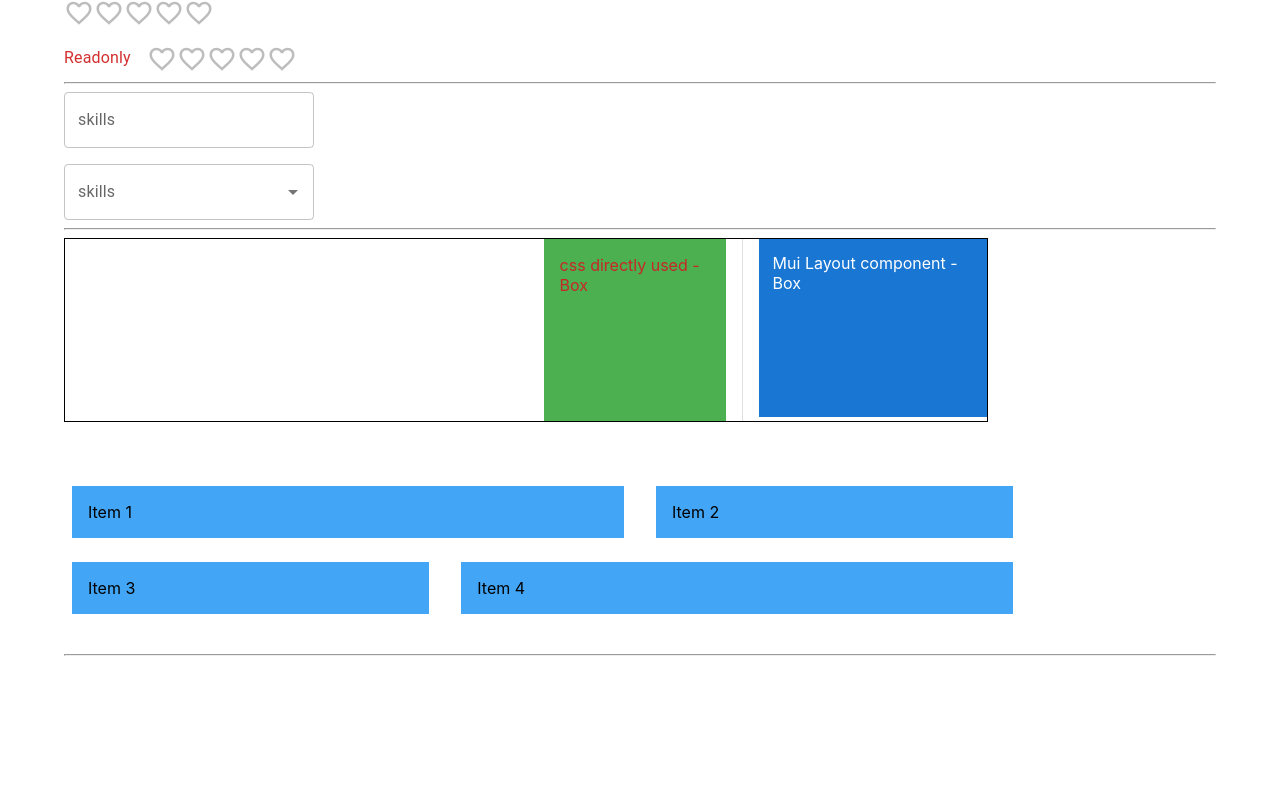
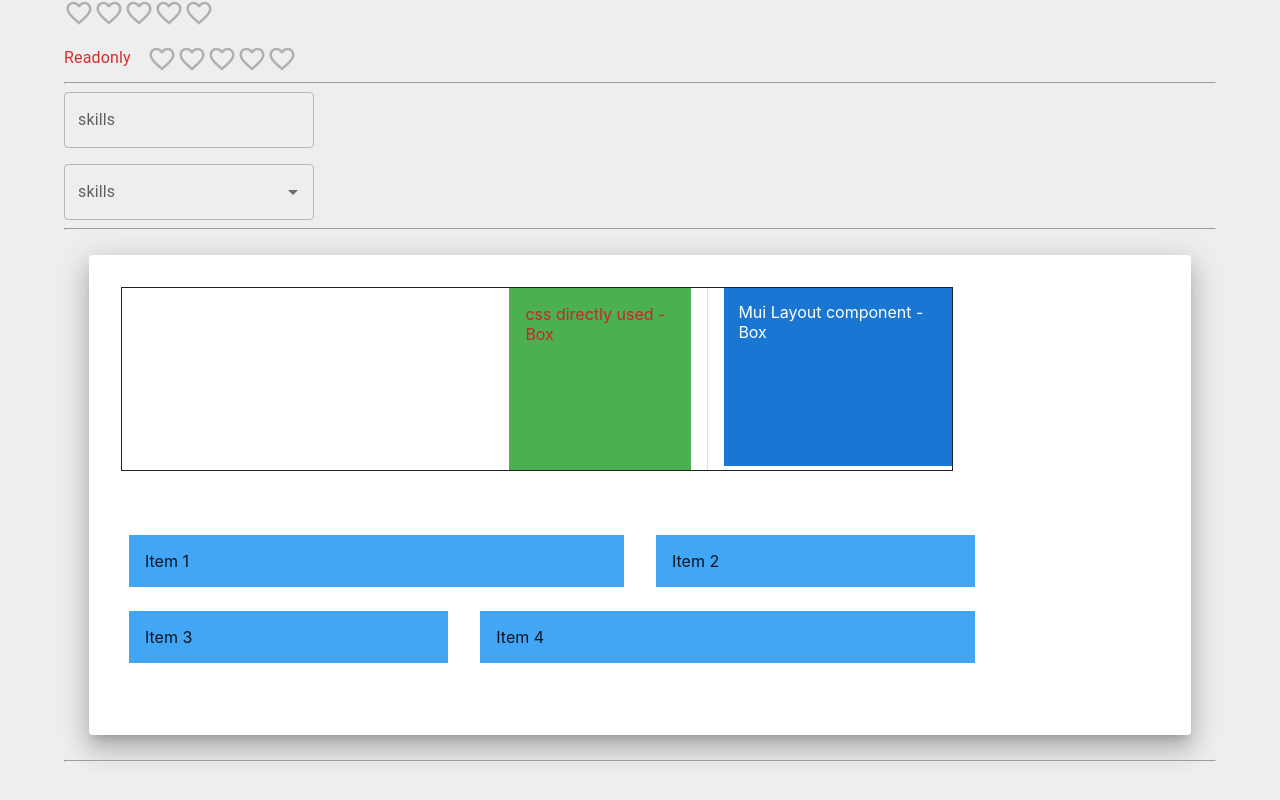
Before and after one commit to ajaydewangan1100/material_ui, a React (Create React App) app: page / in a window 1280 px wide. Shown: the part 2536-3336 px from the top of the page. Before the commit the page ends 3264 px from the top, so only its background shows below. Built offline with nearby package versions, Linux system fonts and the light colour scheme.

Commit message:
Paper - Surface layout component added

```diff
--- a/src/App.css
+++ b/src/App.css
@@ -1,3 +1,6 @@
+body{
+  background-color: #eee;
+}
 .App {
   padding: 4rem;
 }
--- a/src/components/MuiLayout.tsx
+++ b/src/components/MuiLayout.tsx
@@ -1,8 +1,9 @@
-import { Box, Stack, Divider, Grid } from "@mui/material";
+import { Box, Stack, Divider, Grid, Paper } from "@mui/material";
 
 export const MuiLayout = () => {
   return (
-    <>
+    // Paper component - video 17
+    <Paper sx={{ padding: "32px", margin: "25px" }} elevation={16}>
       <Stack
         sx={{ border: "1px solid", width: "80%" }}
         direction="row-reverse"
@@ -61,6 +62,6 @@
           </Box>
         </Grid>
       </Grid>
-    </>
+    </Paper>
   );
 };
```
Also changed, not shown: 1 other file (tests, documents, lock files or other folders).
